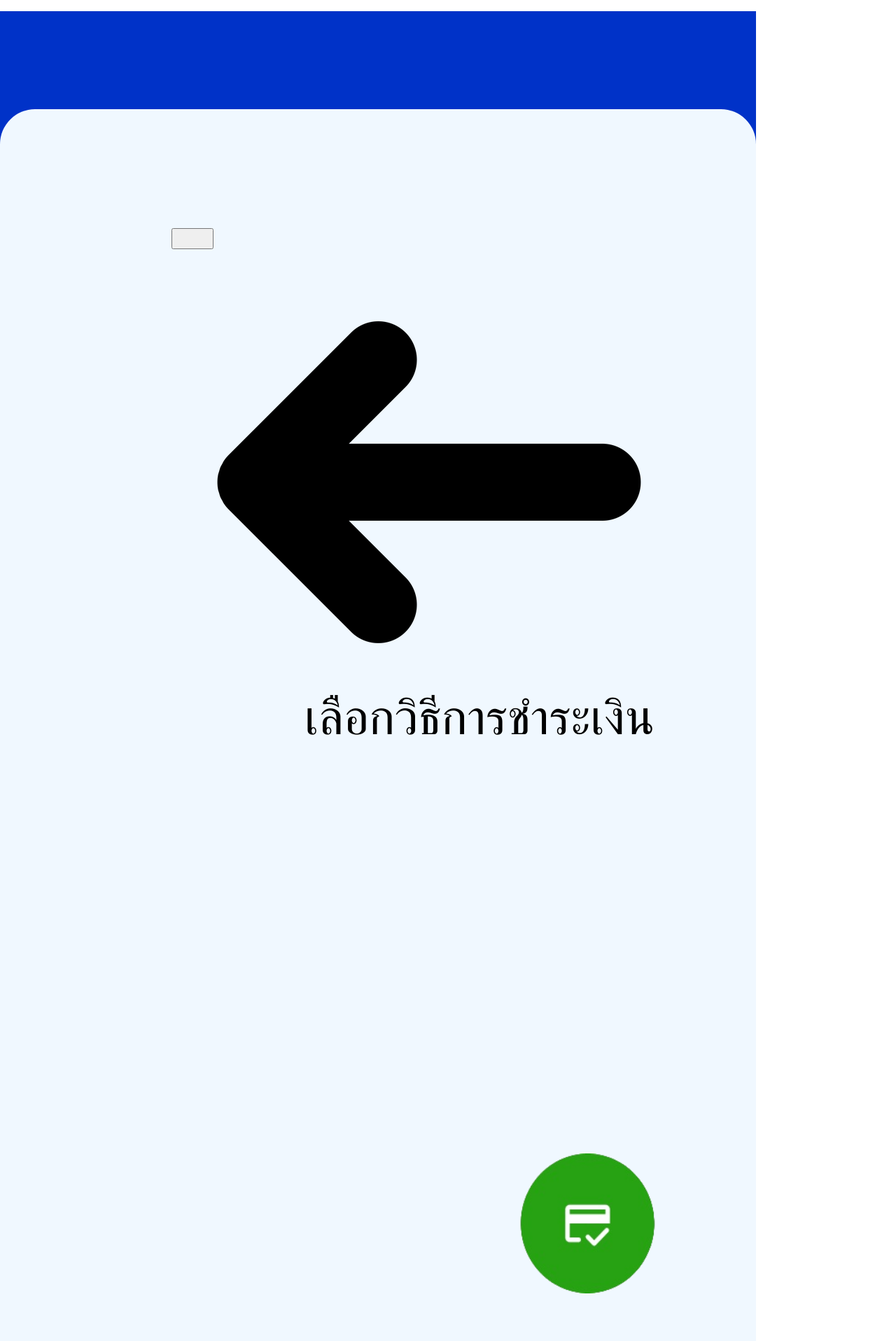
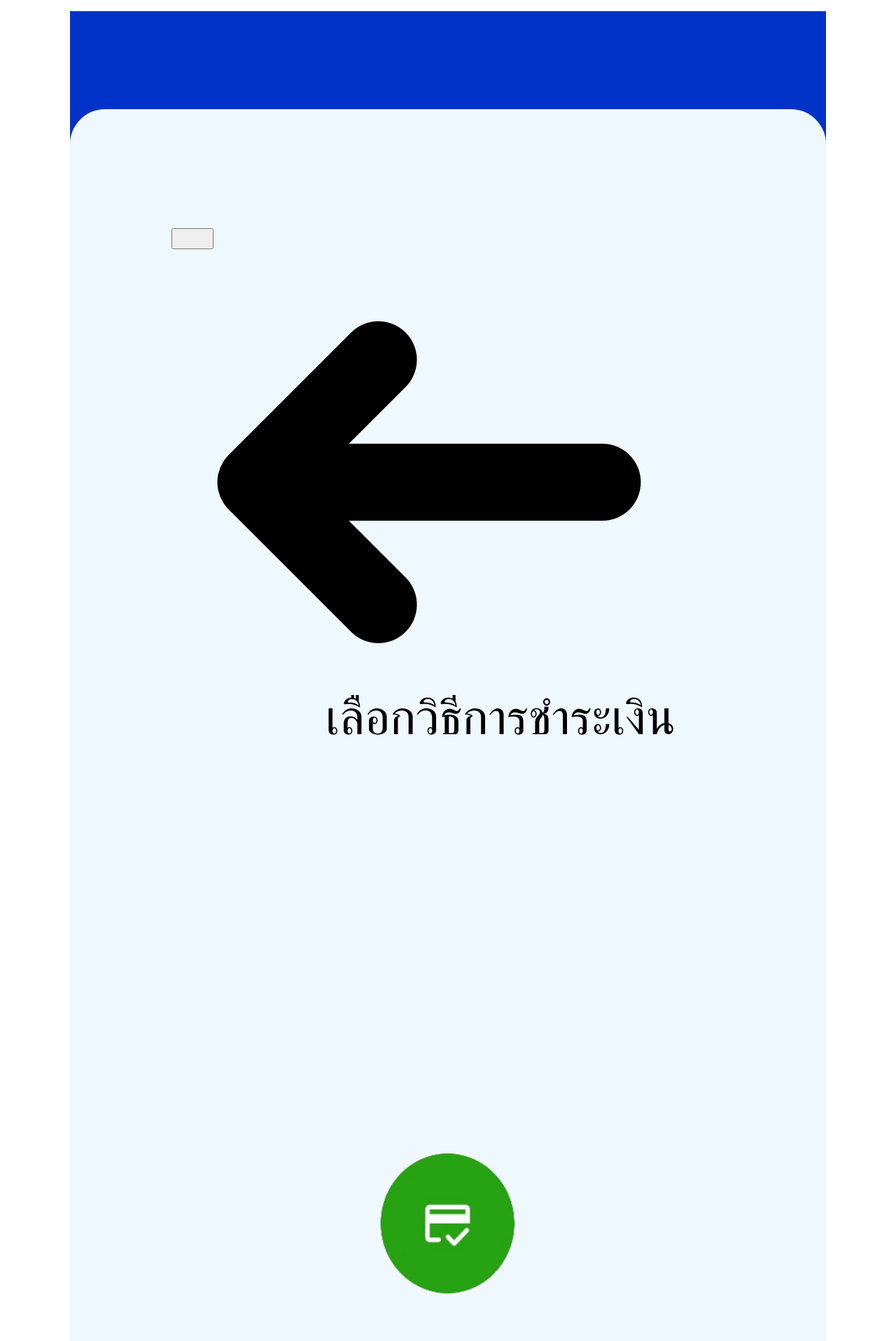
Before and after one commit to Khemzh/muvwheel_frontend, a React (Create React App) app: page / in a window 1280 px wide. Shown: the top 1916 px of the page at 70% size. Built offline with nearby package versions, Linux system fonts and the light colour scheme.

Commit message:
Camptest7

```diff
--- a/src/Pages/PaidSuccess.css
+++ b/src/Pages/PaidSuccess.css
@@ -1,6 +1,10 @@
 .App {
     font-family: "Poppins", cursive;
 }
+.App {
+    text-align: center;
+}
+
 .bg {
 
     margin-left: auto;
@@ -14,8 +18,9 @@
 }
 
 .body {
+    margin-left: auto;
+    margin-right: auto;
 
-    margin-right: auto;
     width: 1080px;
     height: 200px;
     /* margin-top: 100px; */
@@ -24,8 +29,7 @@
 }
 
 .howtopay {
-    margin-right: 100px;
-
+    margin-right: 70px;
     font-size: 70px;
     font-family: "Poppins", cursive;
     color: rgb(0, 0, 0);
@@ -33,7 +37,7 @@
 
 
 .goback{
-    margin-right: 130px;
+    margin-right: 160px;
     width: 60px;
     height: 30px;
 }
@@ -42,6 +46,8 @@
     width: 200px;
     height: 200px;
     margin-left: 400px;
+    margin-left: auto;
+    margin-right: auto;
 }
 .pay{
     margin-top: 50px;
```
